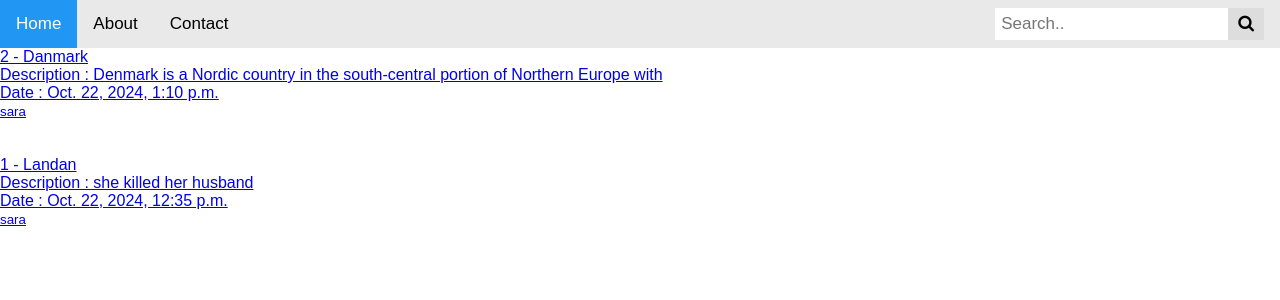
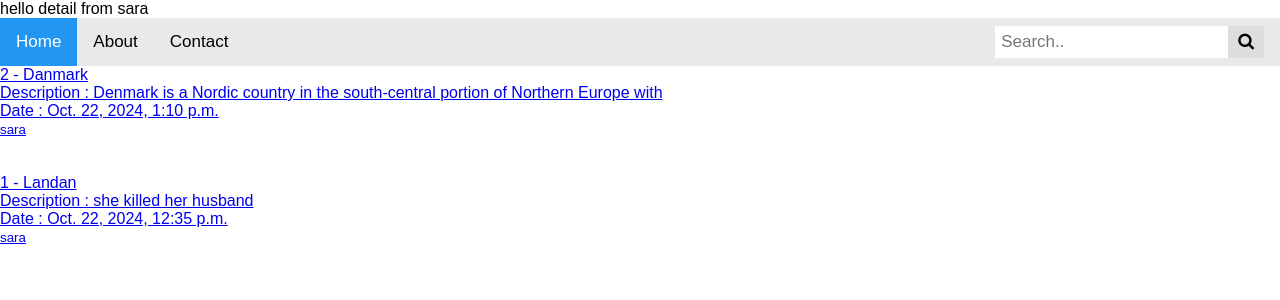
Before and after one commit to sarahmehdipour/NEWS_Project, a Django app: page /news/ in a window 1280 px wide. Shown: the top 300 px of the page. Run offline with Django 4.2, Linux system fonts and the light colour scheme; data comes from the database, SQL or seed files in the repository.

Commit message:
some text added in detalnews

```diff
--- a/templates/news/listnews.html
+++ b/templates/news/listnews.html
@@ -81,6 +81,8 @@ body {
 </head>
 <body>
 
+hello detail from sara
+
 <div class="topnav">
   <a class="active" href="#home">Home</a>
   <a href="#about">About</a>
```
